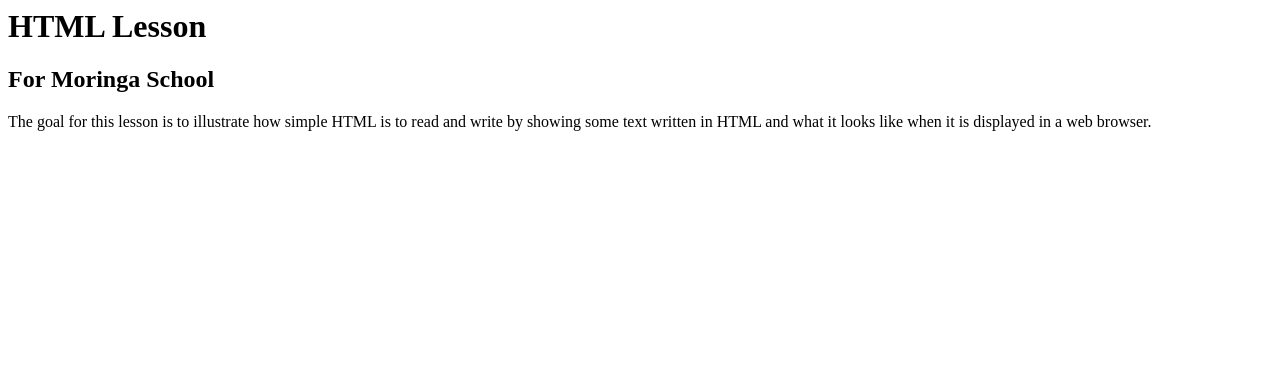
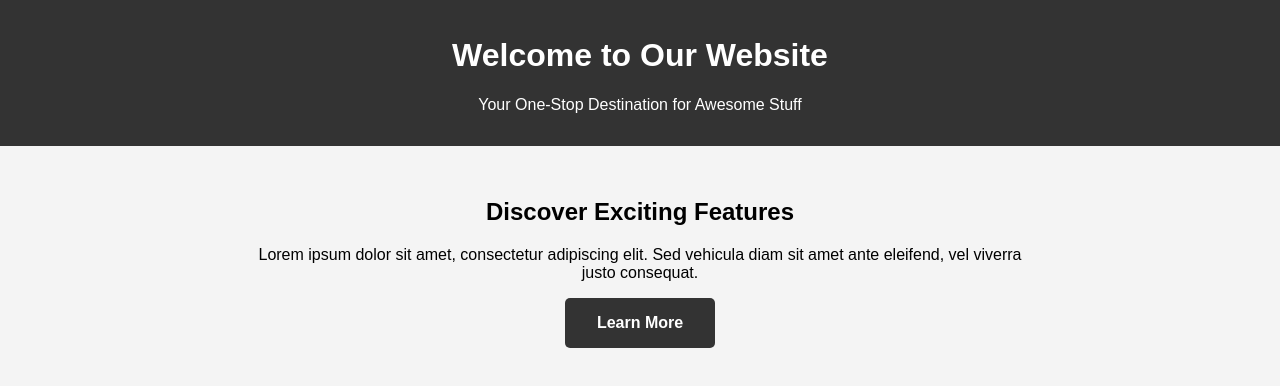
Before and after one commit to kelvin-thegreat/web_development_projects, a plain HTML site: page website_0/html_code/index.html in a window 1280 px wide. Drawn offline with Linux system fonts and the light colour scheme.

Commit message:
Updated Landing age html script with Inline css

```diff
--- a/website_0/html_code/index.html
+++ b/website_0/html_code/index.html
@@ -1,4 +1,48 @@
-<h1>HTML Lesson</h1>
-<h2>For Moringa School</h2>
-
-<p>The goal for this lesson is to illustrate how simple HTML is to read and write by showing some text written in HTML and what it looks like when it is displayed in a web browser.</p>
+<!DOCTYPE html>
+<html lang="en">
+<head>
+<meta charset="UTF-8">
+<meta name="viewport" content="width=device-width, initial-scale=1.0">
+<title>Welcome to Our Website</title>
+<style>
+  body {
+    font-family: Arial, sans-serif;
+    margin: 0;
+    padding: 0;
+    background-color: #f4f4f4;
+  }
+  .header {
+    background-color: #333;
+    color: #fff;
+    text-align: center;
+    padding: 1rem;
+  }
+  .container {
+    max-width: 800px;
+    margin: 0 auto;
+    padding: 2rem;
+    text-align: center;
+  }
+  .cta-button {
+    display: inline-block;
+    padding: 1rem 2rem;
+    background-color: #333;
+    color: #fff;
+    text-decoration: none;
+    border-radius: 5px;
+    font-weight: bold;
+  }
+</style>
+</head>
+<body>
+  <div class="header">
+    <h1>Welcome to Our Website</h1>
+    <p>Your One-Stop Destination for Awesome Stuff</p>
+  </div>
+  <div class="container">
+    <h2>Discover Exciting Features</h2>
+    <p>Lorem ipsum dolor sit amet, consectetur adipiscing elit. Sed vehicula diam sit amet ante eleifend, vel viverra justo consequat.</p>
+    <a class="cta-button" href="#">Learn More</a>
+  </div>
+</body>
+</html>
```
